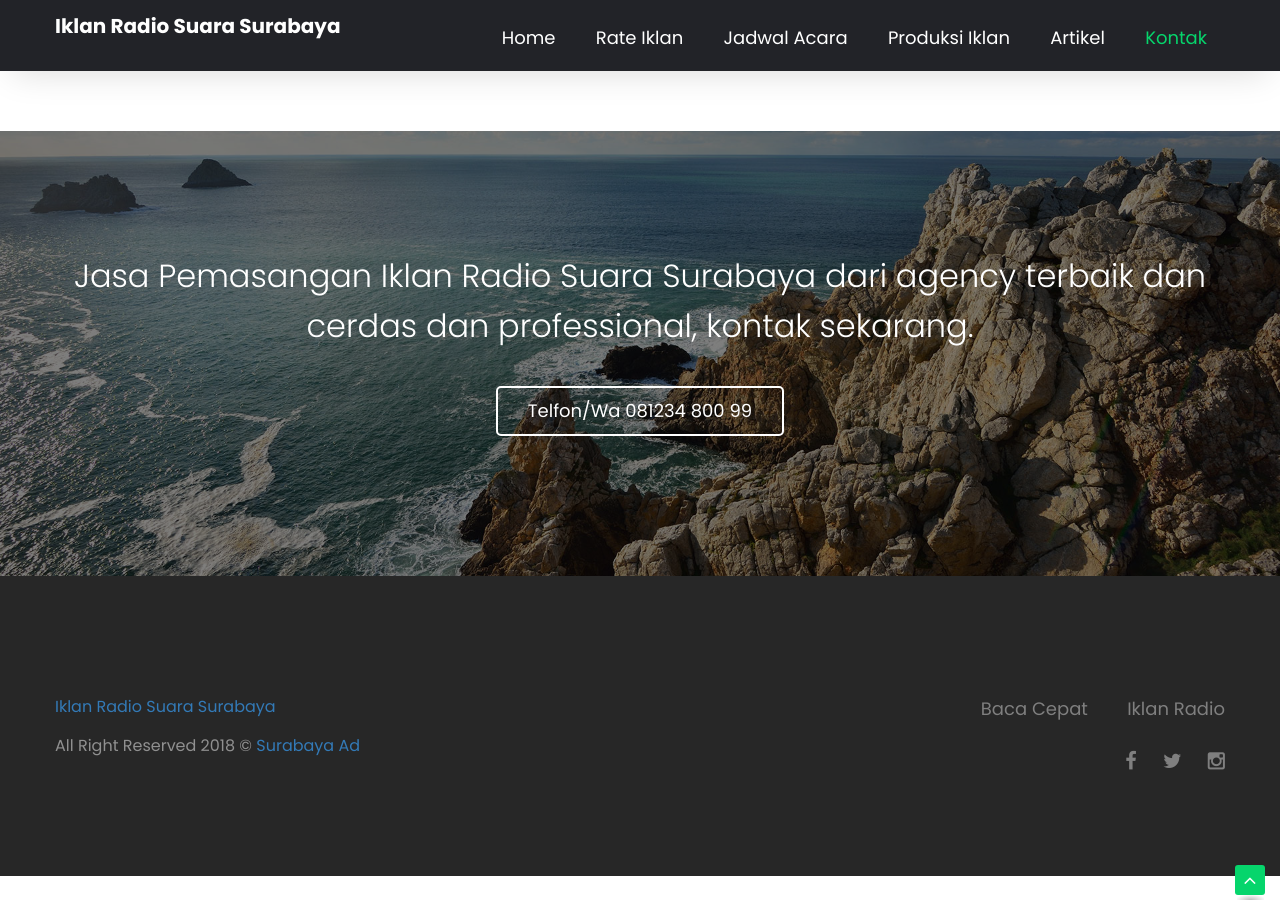
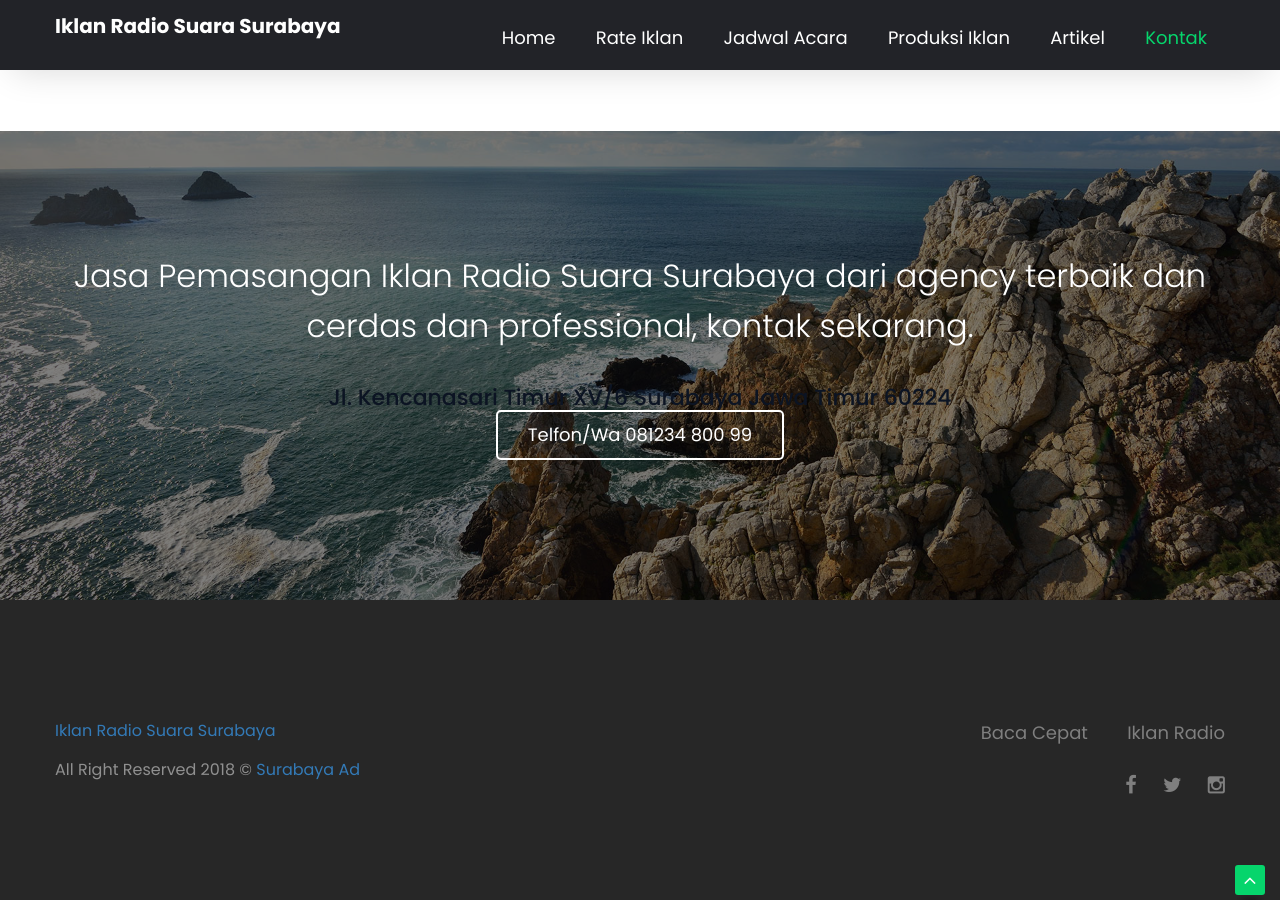
Before and after one commit to brehehe/iklanradioss, a Jekyll site: the page built from kontak.html, in a window 1280 px wide and 900 px high, scrolled down 1606 px. Built offline with Jekyll 4.4.1, drawn with Linux system fonts in a browser that asks for light colours.

Commit message:
no message

```diff
--- a/_config.yml
+++ b/_config.yml
@@ -9,7 +9,7 @@ url: https://brehehe.github.io/iklanradioss
 # mainurl: https://brehehe.github.io/iklanradioss/
 # mainurl: http://127.0.0.1:4000
 loading_teks: Iklan Radio Suara Surabaya
-stylever: 21
+stylever: 22
 
 info_logourl: logo-sbyad.png
 info_logourlpp: pp-logo-sbyad.png
--- a/_includes/parts/sidebar.html
+++ b/_includes/parts/sidebar.html
@@ -3,5 +3,8 @@
 		<h3>Kontak dan Informasi</h3>
 		<h5>&#9743; &nbsp; 081331221111</h5>
 		<h5>&#9743; &nbsp; 081 831 0004</h5>
+		<h3>Alamat</h3>
+		<h5>{{ site.info_alamat }}</h5>
+		<iframe src="https://maps.google.com/maps?q=Jl. Kencanasari Timur XV/6 Surabaya&amp;output=embed&amp;noscroll=1" height="340" width="100%"></iframe>
 	</div> <!-- /.sidebar-keyword -->
 </div> <!-- /.blog-sidebar -->
--- a/kontak.html
+++ b/kontak.html
@@ -17,6 +17,7 @@ description: Kontak kami untuk konsultasi, pemasangan iklan radio, Bantuan masal
 	<div class="opacity">
 		<div class="container">
 			<h2>Jasa Pemasangan Iklan Radio Suara Surabaya dari agency terbaik dan cerdas dan professional, kontak sekarang.</h2>
+			<h4>{{ site.info_alamat }}</h4>
 			<a href="tel:08123480099" class="theme-button">Telfon/Wa 081234 800 99</a>
 		</div> <!-- /.container -->
 	</div> <!-- /.opacity -->
```
